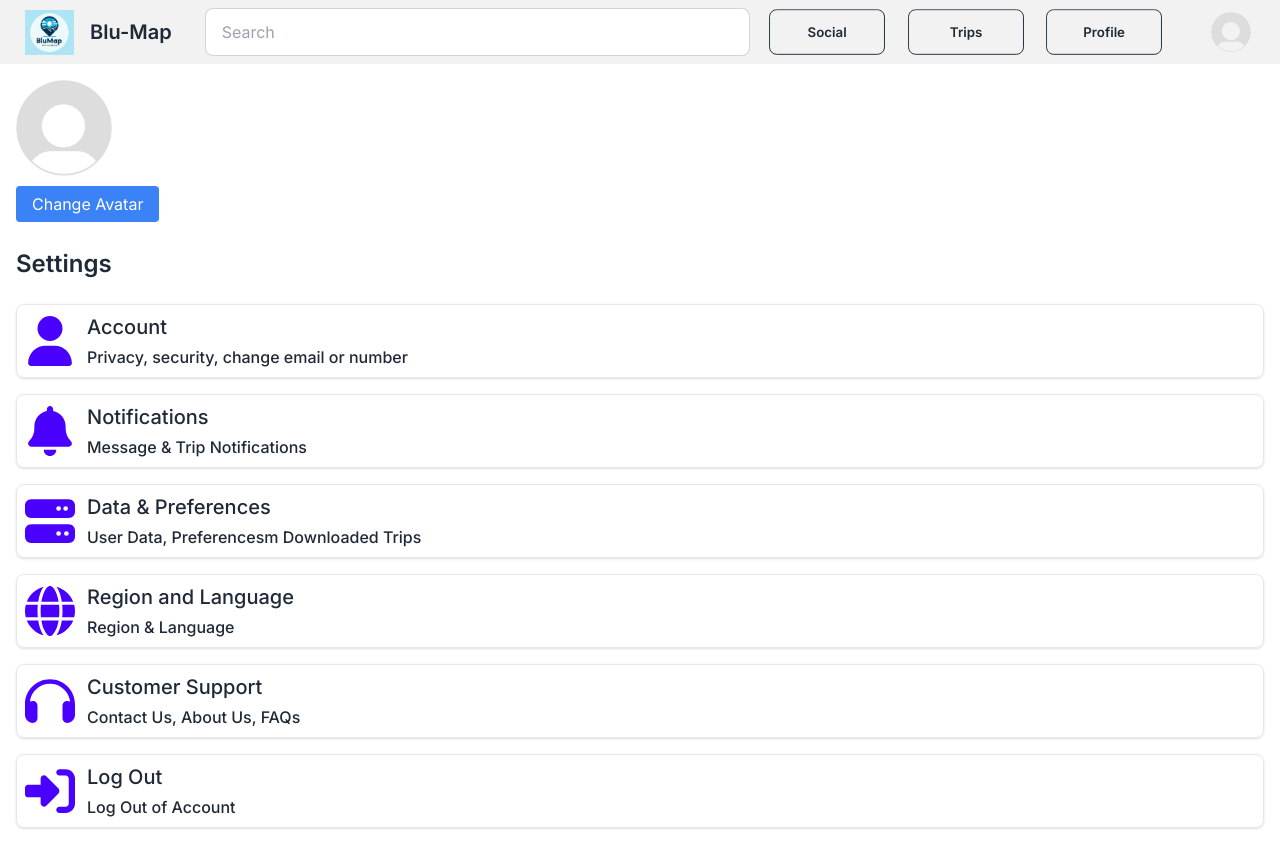
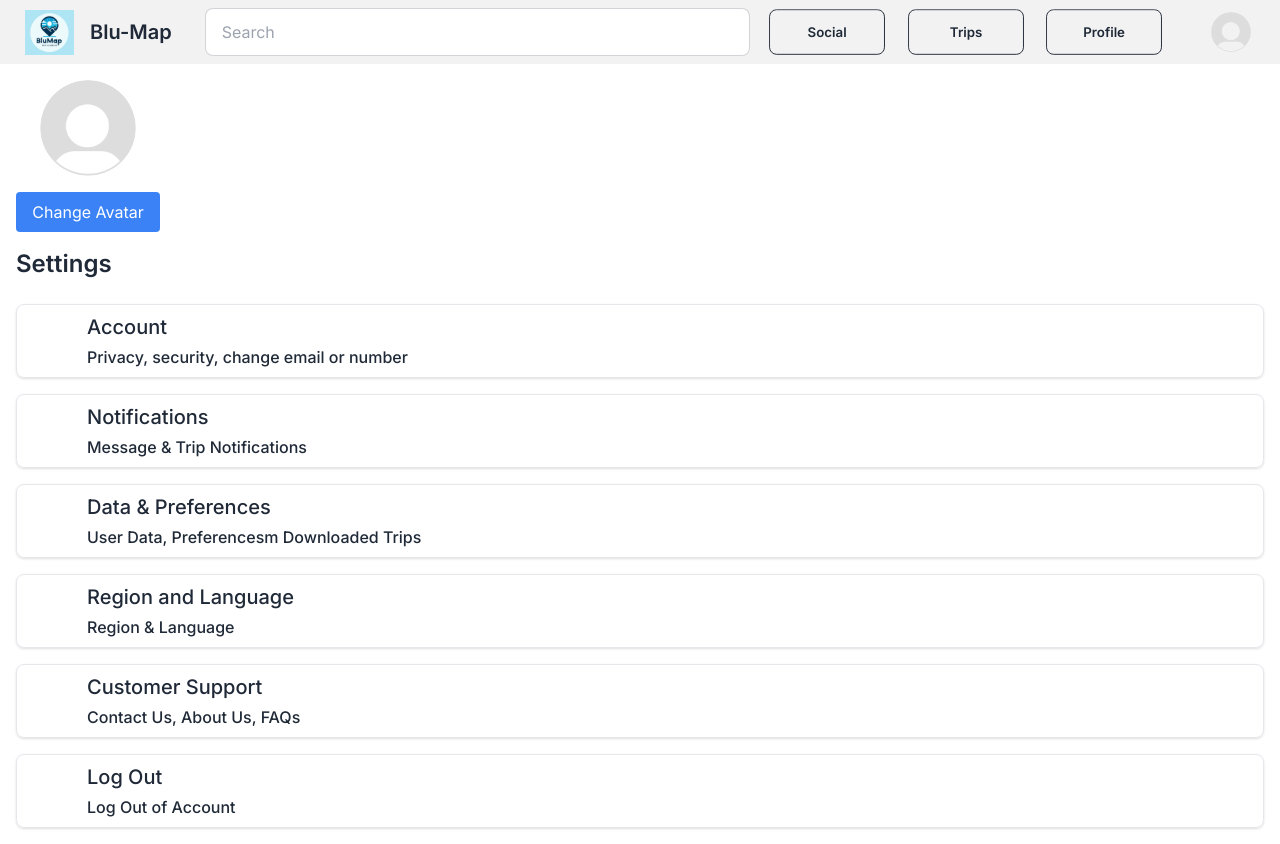
Before and after one commit to mkarabul/blu-map, a Next.js app in the folder client/: page /settings in a window 1280 px wide. Built offline with nearby package versions, Linux system fonts and the light colour scheme.

Commit message:
Adjust settings page alignment and color

```diff
--- a/client/src/app/components/footer.jsx
+++ b/client/src/app/components/footer.jsx
@@ -15,7 +15,7 @@ function Footer() {
           <p>
             Blu-Map
             <br />
-            Social Media Links will go here! Refer to UI MOCKUPS!
+            {/* Social Media Links will go here! Refer to UI MOCKUPS! */}
           </p>
         </aside>
         <nav>
--- a/client/src/app/settings/components/option.jsx
+++ b/client/src/app/settings/components/option.jsx
@@ -5,12 +5,12 @@ export default function Option({ icon, header, context, link }) {
   return (
     <div className="mb-4">
       <Link href={link}>
-        <div className="block border p-2 rounded-lg shadow hover:bg-gray-50 transition duration-150 ease-in-out">
+        <div className="block border p-2 rounded-lg shadow hover:bg-gray-600 transition duration-150 ease-in-out">
           <div className="flex items-center space-x-3">
             <FontAwesomeIcon
               icon={icon}
               style={{ width: "50px", height: "50px" }}
-              className="text-primary"
+              className="text-white"
             />
             <div>
               <h2 className="text-xl font-medium mb-1">{header}</h2>
--- a/client/src/app/settings/components/settings-profile.jsx
+++ b/client/src/app/settings/components/settings-profile.jsx
@@ -1,14 +1,14 @@
 export default function Profile() {
   return (
-    <div className="flex-col items-left mb-8">
+    <div className="flex flex-col w-36 content-center mb-4">
       <img
         src="/default-pfp.png"
         alt="User Avatar"
-        className="w-24 h-24 rounded-full object-cover mb-4"
+        className="self-center w-24 h-24 rounded-full object-cover mb-4"
       />
       <label
         htmlFor="avatar-upload"
-        className="cursor-pointer bg-blue-500 text-white py-2 px-4 rounded hover:bg-blue-700 transition duration-150 ease-in-out"
+        className="self-center cursor-pointer bg-blue-500 text-white py-2 px-4 rounded hover:bg-blue-700 transition duration-150 ease-in-out"
       >
         Change Avatar
         <input id="avatar-upload" type="file" className="hidden" />
```
